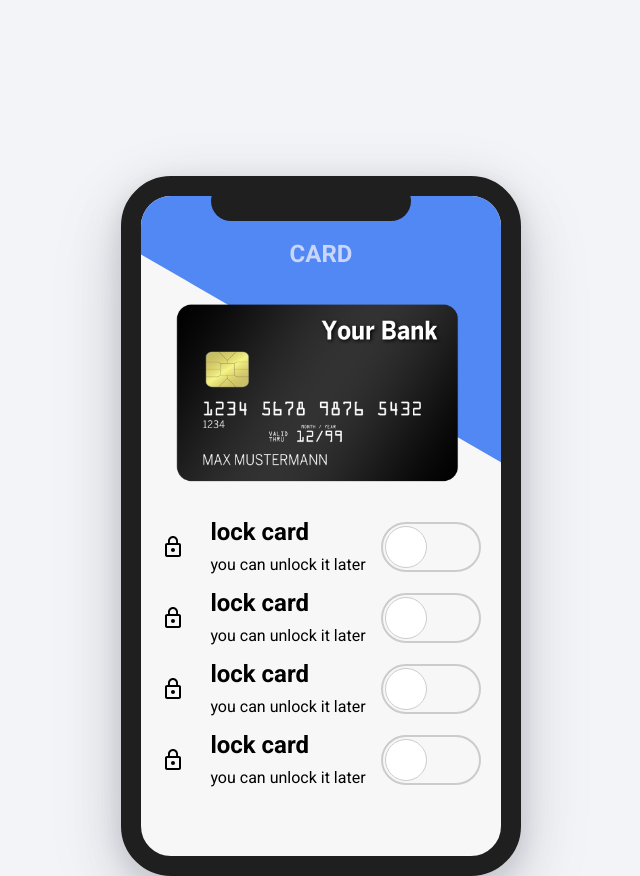
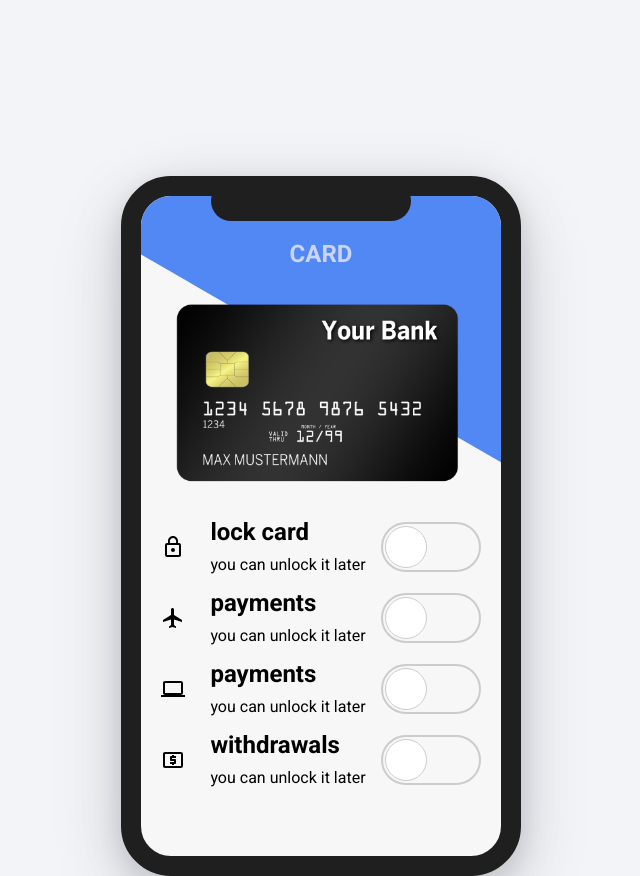
Before and after one commit to Bobur-Karimjonov/switch, a plain HTML site: page index.html in a window 1280 px wide. Shown: the part 24-900 px from the top of the page, without its empty margins (319-959 px from the left). Drawn offline with Linux system fonts and the light colour scheme.

Commit message:
index file

```diff
--- a/index.html
+++ b/index.html
@@ -34,9 +34,9 @@
           </div>
         </div>
         <div class="sub__inner">
-          <img class="img" src="./img/lock.svg" alt="lock" width="24" height="24">
+          <img class="img" src="./img/plane.svg" alt="lock" width="24" height="24">
           <div class="title__div">
-            <h2 class="title">lock card</h2>
+            <h2 class="title">payments</h2>
             <p class="text">you can unlock it later</p>
           </div>
           <input type="checkbox" class="input visually-hidden">
@@ -47,9 +47,9 @@
           </label>
         </div>
         <div class="sub__inner">
-          <img class="img" src="./img/lock.svg" alt="lock" width="24" height="24">
+          <img class="img" src="./img/laptop.svg" alt="lock" width="24" height="24">
           <div class="title__div">
-            <h2 class="title">lock card</h2>
+            <h2 class="title">payments</h2>
             <p class="text">you can unlock it later</p>
           </div>
           <label class="toggle__label">
@@ -60,9 +60,9 @@
           </label>
         </div>
         <div class="sub__inner">
-          <img class="img" src="./img/lock.svg" alt="lock" width="24" height="24">
+          <img class="img" src="./img/atm.svg" alt="lock" width="24" height="24">
           <div class="title__div">
-            <h2 class="title">lock card</h2>
+            <h2 class="title">withdrawals</h2>
             <p class="text">you can unlock it later</p>
           </div>
           <input type="checkbox" class="input visually-hidden">
```
